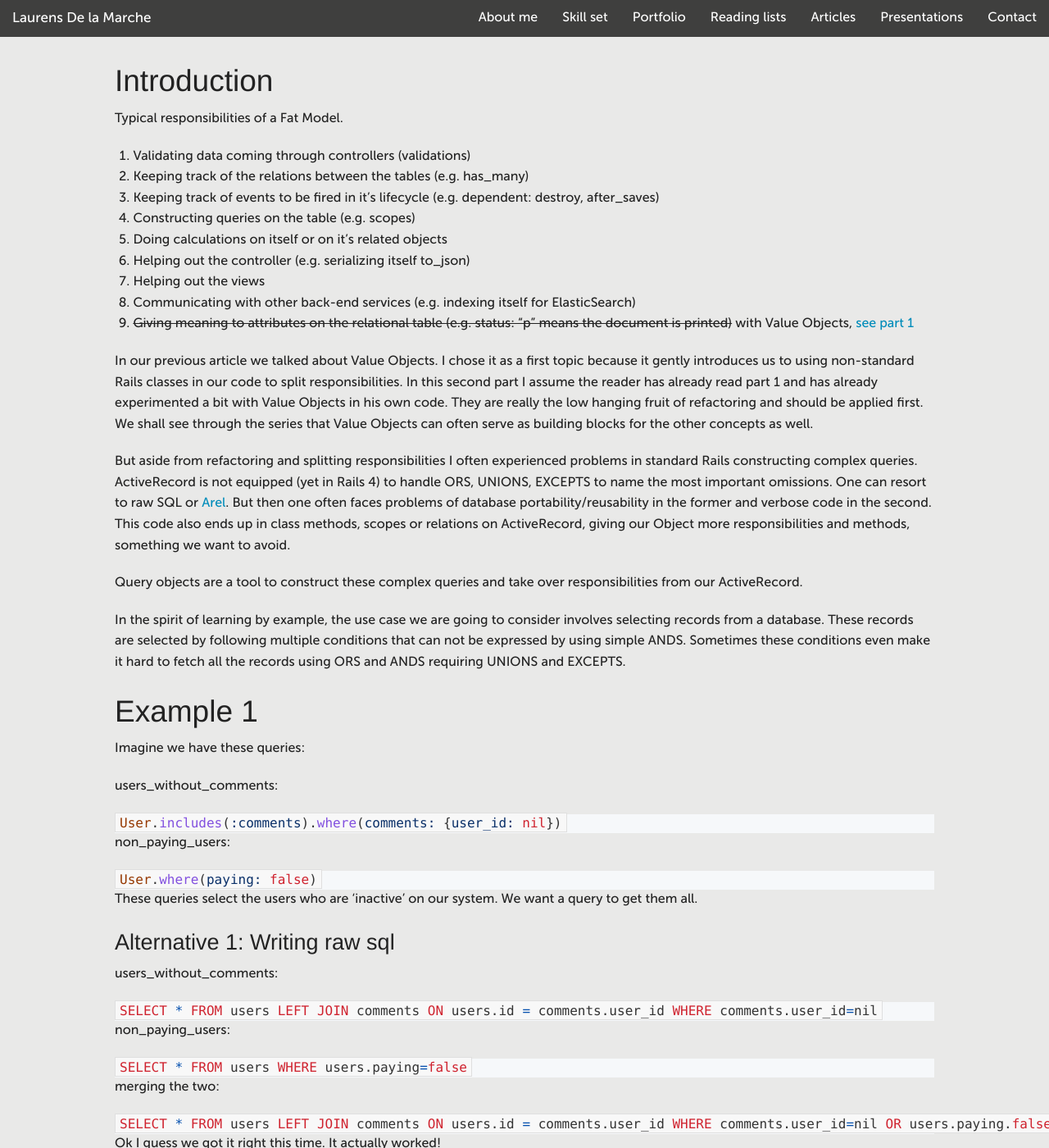
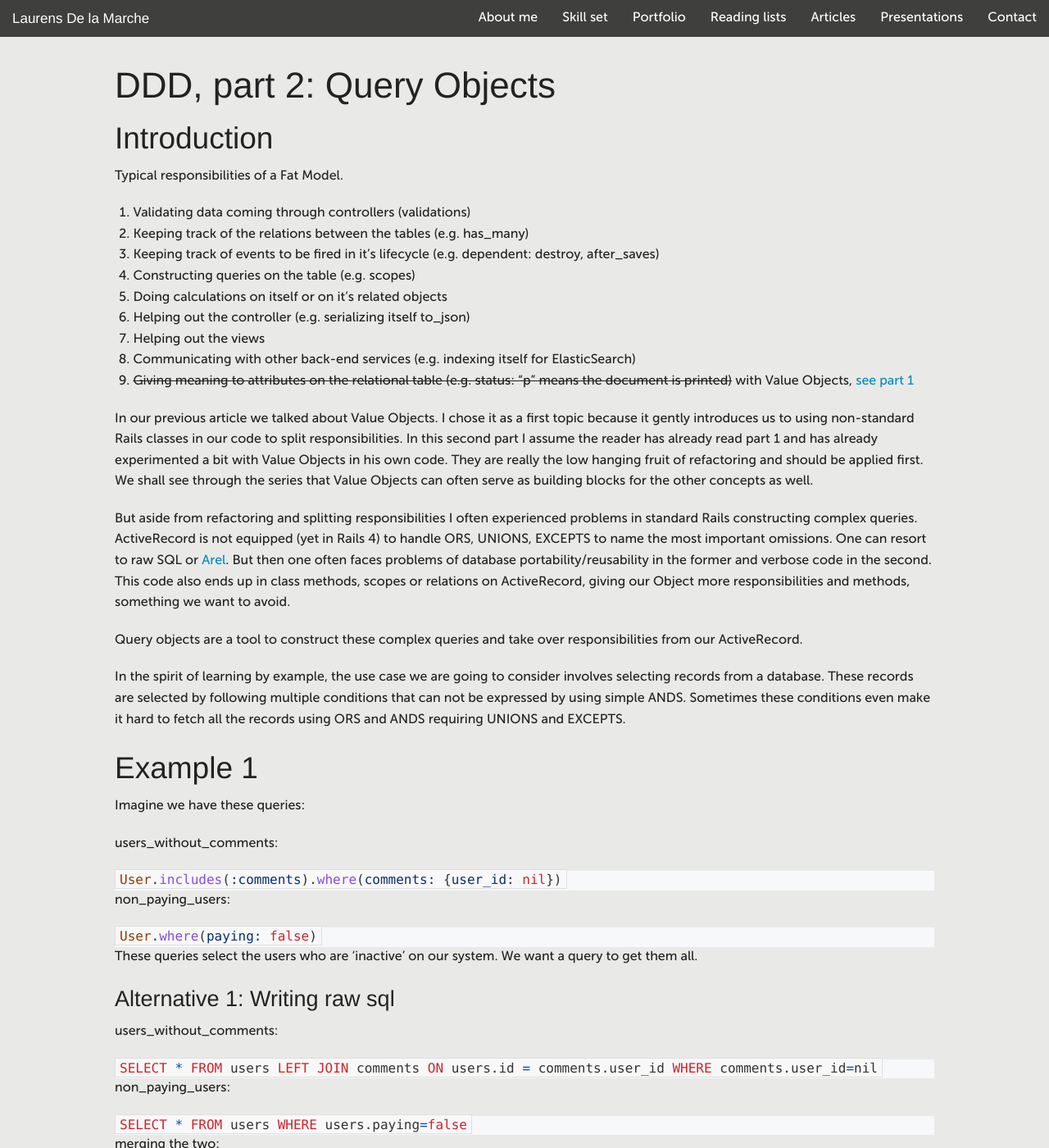
Before and after one commit to ldlamarc/laurensdelamarche, a Jekyll site: the page built from docs/_posts/2016-01-08-ddd-query-objects.md, in a window 1280 px wide and 1400 px high. Shown: the whole window at 82% size. Built offline with Jekyll 4.4.1, drawn with Linux system fonts in a browser that asks for light colours.

Commit message:
Basic post layout

```diff
--- a/docs/_layouts/default.html
+++ b/docs/_layouts/default.html
@@ -89,14 +89,6 @@
 
 
     body {
-      font-family: MuseoSans-500;
-      font-weight: normal;
-      font-style: normal;
-      font-size: 16px;
-      line-height: 1.4;
-    }
-
-    h1 {
       font-family: MuseoSans-500;
       font-weight: normal;
       font-style: normal;
--- /dev/null
+++ b/docs/_layouts/post.html
@@ -0,0 +1,5 @@
+---
+layout: default
+---
+<h1>{{ page.short_title }}</h1>
+{{ content}}
--- a/docs/_posts/2016-01-08-ddd-query-objects.md
+++ b/docs/_posts/2016-01-08-ddd-query-objects.md
@@ -1,6 +1,7 @@
 ---
-layout: default
+layout: post
 title:  "A practical introduction to DDD and OOD coming from standard Rails, part 2 : Query Objects"
+short_title: "DDD, part 2: Query Objects"
 datetime: 2016-01-08T20:00
 excerpt: This series is intended for an audience that feels comfortable with the basics of Ruby and Rails and wants to learn how to add practical DDD and OOD principles to their toolkit to improve the quality of their code.
 ---
```
Also changed, not shown: docs/_posts/2015-10-25-ddd-value-objects.md (+2 -1 lines).
